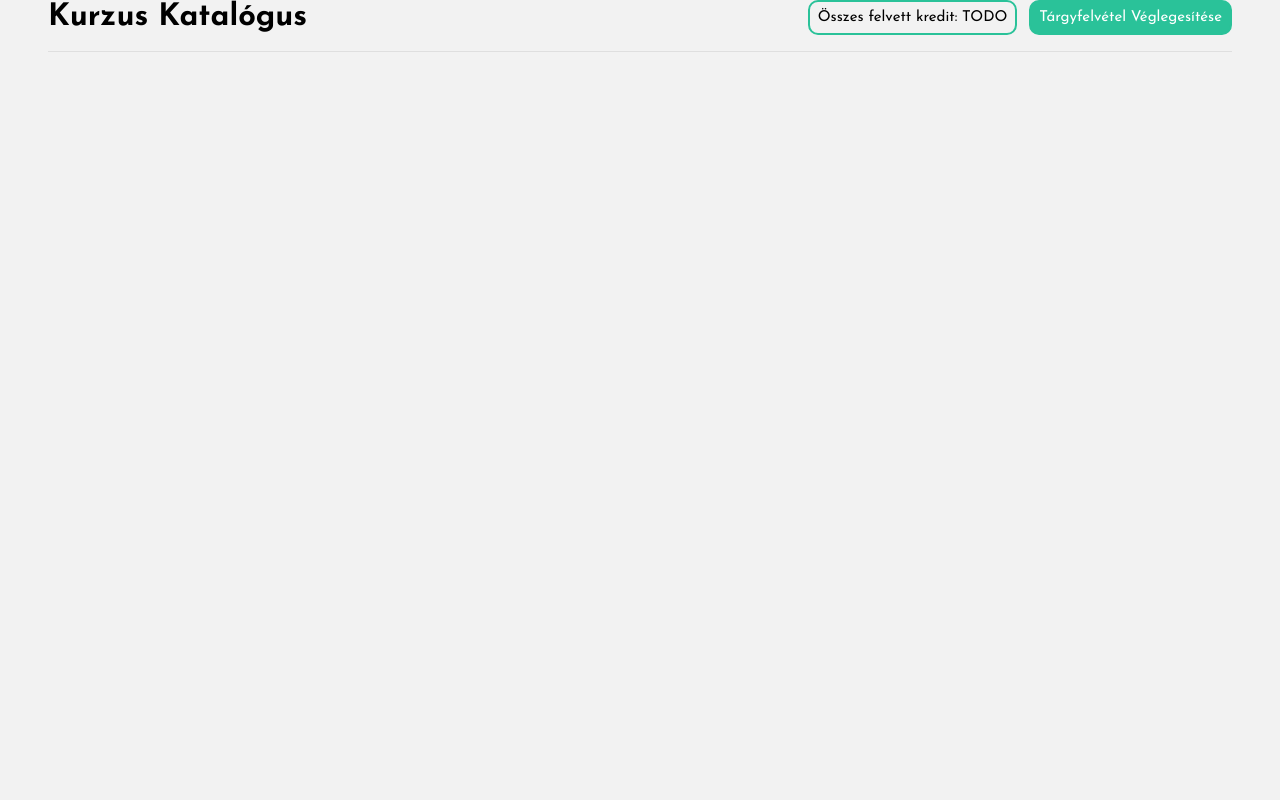
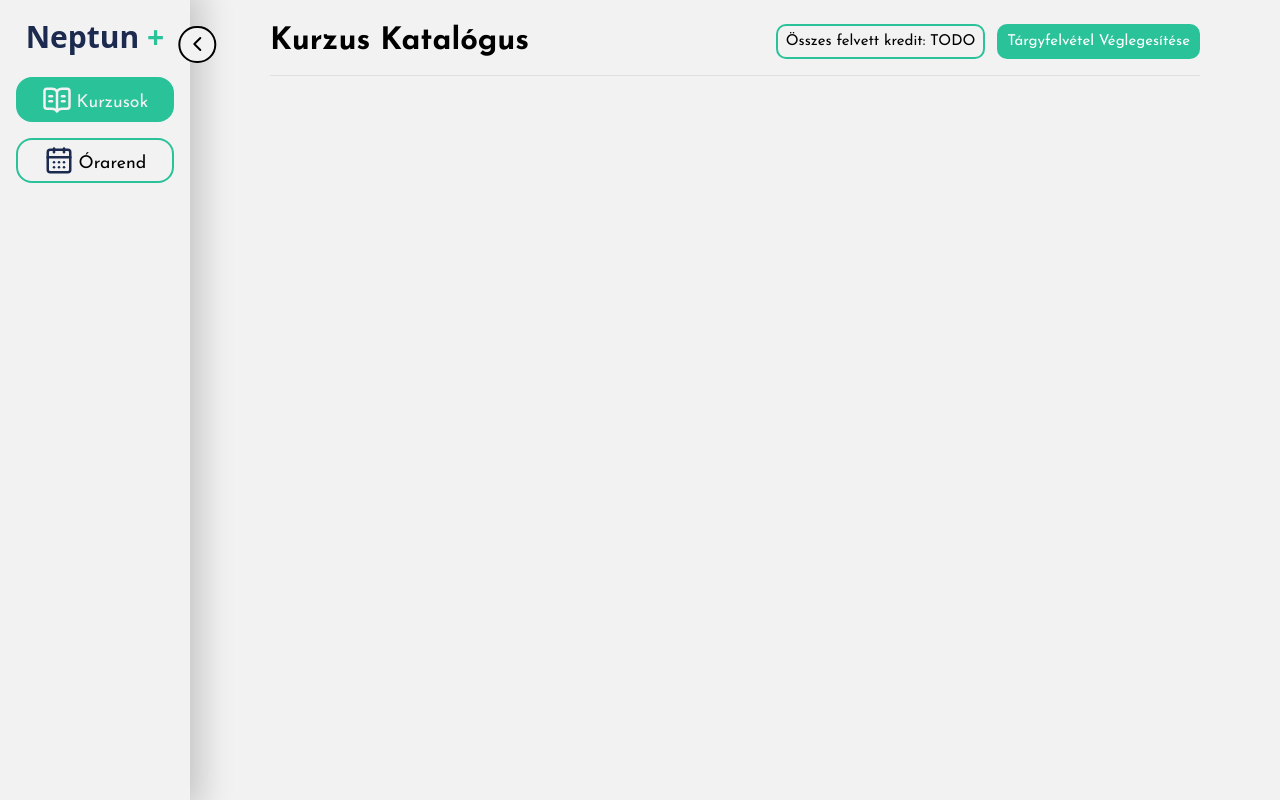
Before and after one commit to Dlevy004/neptun-plus-frontend, a React (Vite) app in the folder frontend/: page /courses in a window 1280 px wide. Built offline with nearby package versions, Linux system fonts and the light colour scheme.

Commit message:
feat: restructure routing to include AppLayout and default navigation

```diff
--- a/frontend/src/App.jsx
+++ b/frontend/src/App.jsx
@@ -1,13 +1,19 @@
-import { BrowserRouter, Routes, Route } from 'react-router-dom'
+import { BrowserRouter, Routes, Route, Navigate } from 'react-router-dom'
 
+import AppLayout from './components/layout/AppLayout'
 import Courses from './pages/Courses'
+import Calender from './pages/Calendar'
 
 
 function App() {
   return (
     <BrowserRouter>
       <Routes>
-        <Route path='/courses' element={<Courses />} />
+        <Route element={<AppLayout />}>
+          <Route index element={<Navigate to='/courses' replace />} />
+          <Route path='courses' element={<Courses />} />
+          <Route path='calendar' element={<Calender />} />
+        </Route>
       </Routes>
     </BrowserRouter>
   )
```
